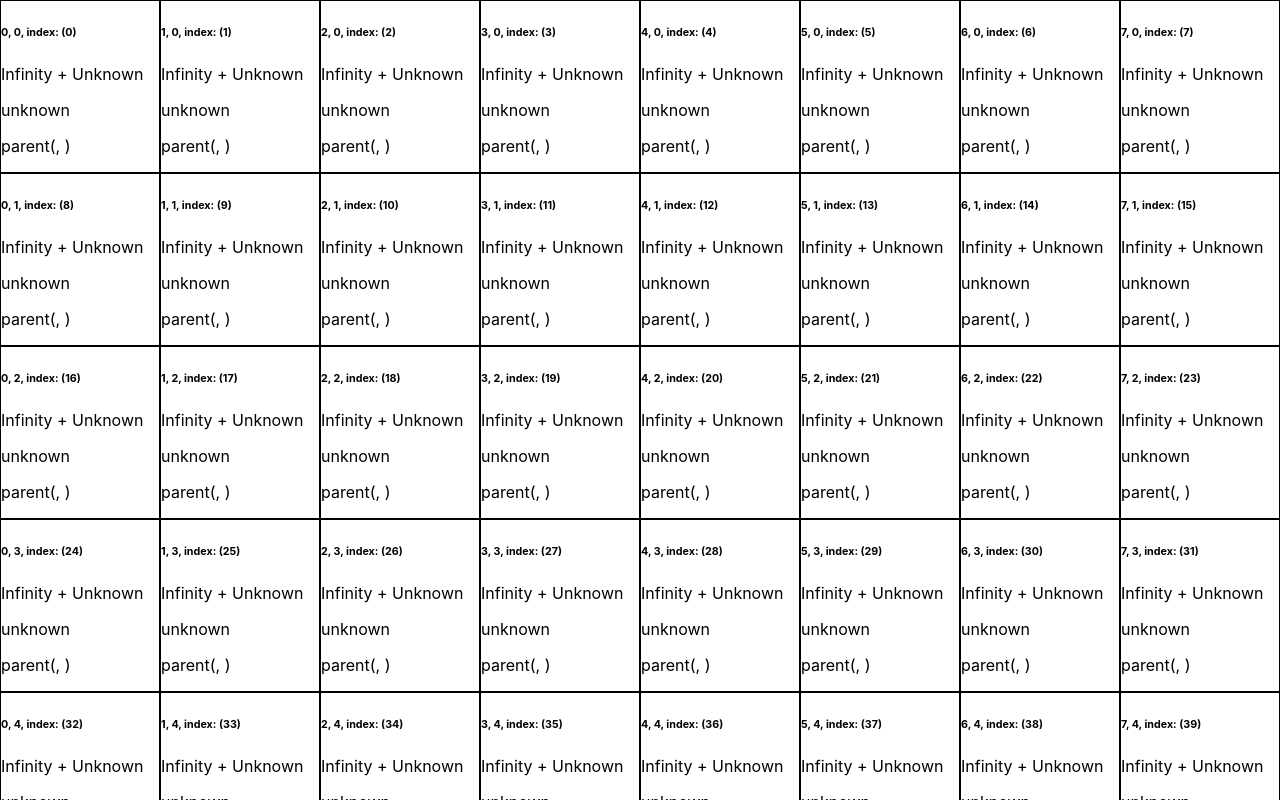
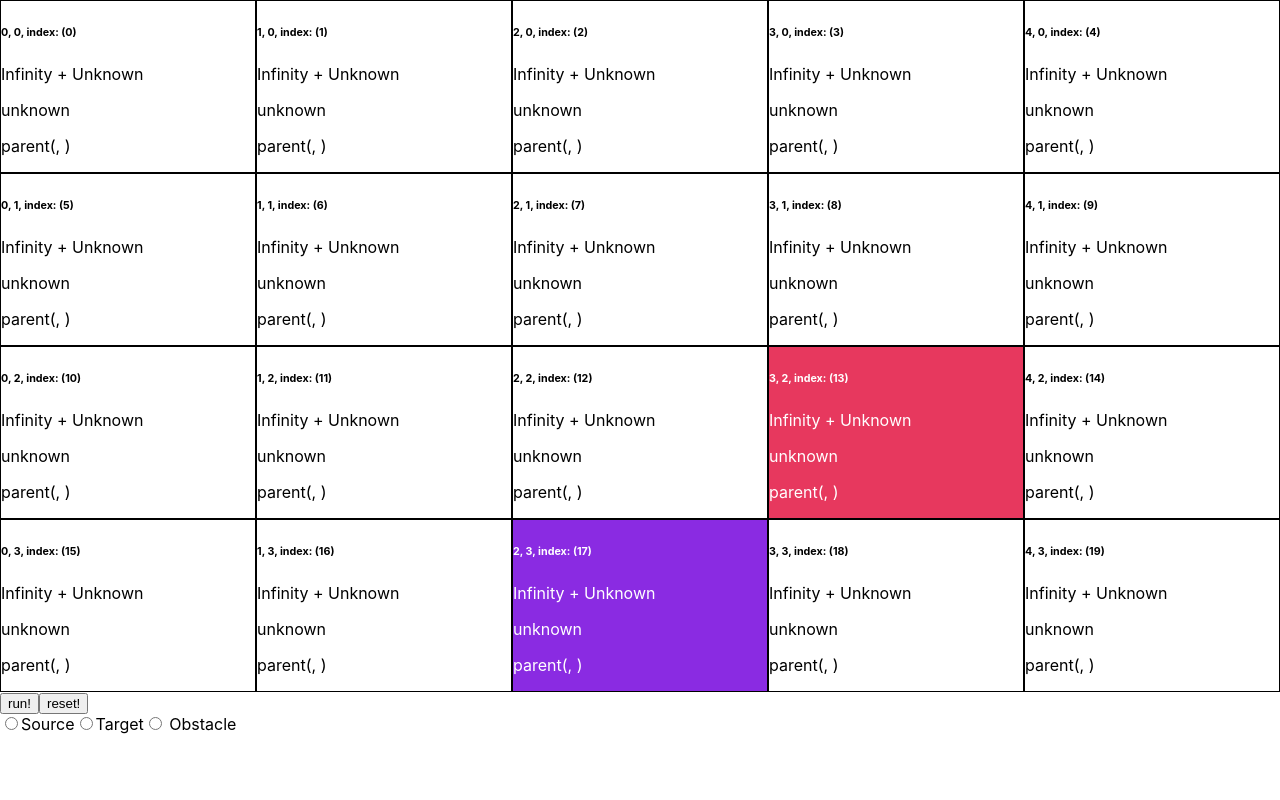
Before and after one commit to SerBABA/a_star_react, a React (Create React App) app in the folder app/: page / in a window 1280 px wide. Shown: the top 800 px of the page. Built offline with nearby package versions, Linux system fonts and the light colour scheme.

Commit message:
target and source selection visual implemention has been added & prevention of obstacle, target and source overlap! (source can be target)

```diff
--- a/app/src/App.css
+++ b/app/src/App.css
@@ -8,21 +8,34 @@
 
 .state-unknown {
   background-color: white;
+  color: black;
 }
 
 .state-seen {
   background-color: rgb(133, 231, 255);
+  color: black;
 }
 
 .state-path {
   background-color: rgba(253, 255, 111, 0.897);
+  color: black;
 }
 
 .state-processed {
   background-color: rgb(127, 255, 110);
+  color: black;
 }
 
 .state-obstacle {
   background-color: black;
   color: #fff;
 }
+
+.source-type {
+  background-color: blueviolet;
+  color: #fff;
+}
+.target-type {
+  background-color: rgb(231, 56, 94);
+  color: #fff;
+}
--- a/app/src/App.tsx
+++ b/app/src/App.tsx
@@ -1,16 +1,16 @@
 import React, { useState } from "react";
-import { NodeClass, getAStarSteps, GridClass, nodeState } from "./a_star";
+import { NodeClass, getAStarSteps, GridClass, nodeState, Coords } from "./a_star";
 import "./App.css";
 
 const A_STAR_UPDATE_MS_DELAY = 45;
-const X_SIZE = 8;
-const Y_SIZE = 8;
+const X_SIZE = 5;
+const Y_SIZE = 4;
 
 enum changeEnum {
+  none = "none",
   target = "target",
   source = "source",
   obstacle = "obstacle",
-  none = "none",
 }
 
 function App() {
@@ -23,71 +23,93 @@ function App() {
 
   // Stores the actual coordiantes. unable to force the type sadly :(
   const [sourceCoords, setSourceCoords] = useState({ x: 2, y: 3 });
-  const [targetCoords, setTargetCoords] = useState({ x: 7, y: 2 });
+  const [targetCoords, setTargetCoords] = useState({ x: 3, y: 2 });
 
   // Stores the source and target nodes
   const sourceNode = grid.getNode(sourceCoords.x, sourceCoords.y);
   const targetNode = grid.getNode(targetCoords.x, targetCoords.y);
 
-  // Similar to a radio button
+  // Used to keep track of the user's decision of what action to perfrom on click of the grid!
   const [selectionType, setSelectionType] = useState(changeEnum.none);
-
-  // Accessing grid?
-  const getGrid = (): GridClass => {
-    return grid;
-  };
 
   // Handles the change of the target node.
   const handleChangeEnumAssignment = (x: number, y: number) => {
+    // Can't change source, target and obstacles while the A* is running.
     if (running) return;
 
+    let node = grid.getNode(x, y);
+
+    // This ensures the coordinates given for the node actually exist within the grid and we can modify it's parameters
+    if (node) {
       switch (selectionType) {
         case changeEnum.target:
+          // Prevents assignments of target if it has been assigned to obstacle already!
+          if (node.state === nodeState.obstacle) return;
+
           setTargetCoords({ x, y });
           break;
 
         case changeEnum.source:
+          // Prevents assignments of source if it has been assigned to obstacle already!
+          if (node.state === nodeState.obstacle) return;
+
           setSourceCoords({ x, y });
           break;
 
         case changeEnum.obstacle:
-        let node = grid.getNode(x, y);
+          // Prevents assignment of source and target nodes to an obstacle
+          if (sourceCoords.x === x && sourceCoords.y === y) return;
+          if (targetCoords.x === x && targetCoords.y === y) return;
+
+          // This implementes the toggle between Unknown state and the obstacle state when assigning an obstacke.
           let newValue = nodeState.obstacle;
-        if (node) {
-          // the new value
           if (node.state === nodeState.obstacle) {
             newValue = nodeState.unknown;
           }
 
-          // Update the visual
+          // Update the visual aspect
           var gridStateCopy = gridState.slice();
-          gridStateCopy[getGrid().getIndex(x, y)].state = newValue;
+          gridStateCopy[grid.getIndex(x, y)].state = newValue;
           setGridState(gridStateCopy);
 
-          // Update the grid state ++ add safety for non real nodes
+          // Update the grid state
           node.state = newValue;
           setGrid(grid);
-        }
+
           break;
 
         default:
           alert("Select an assignment please!");
       }
+    }
   };
 
   // This runs the software to create the history states.
   const handleRunClick = (sourceNode: NodeClass, targetNode: NodeClass) => {
+    // Perfroms the calculations!
     getAStarSteps(grid, sourceNode, targetNode)
-      .then((stateHistory) => {
+      .then((response) => {
+        // Prevents the grid from being changed while displaying the visualization!
         setRunning(true);
-        for (let i = 0; i < stateHistory.length; i++) {
+
+        // displays the steps of the algorithms with a constant delay
+        for (let i = 0; i < response.steps.length + 1; i++) {
           setTimeout(() => {
-            setGridState(stateHistory[i]);
-            if (i + 1 >= stateHistory.length) setRunning(false);
+            // If it is the final step it provides access the actions
+            // and displaying whether the algorithm found a path or not!
+            if (response.steps.length <= i) {
+              setRunning(false);
+              if (!response.result) alert("Couldn't find a path from the source to the target!");
+            } else {
+              // Updates the grid
+              setGridState(response.steps[i]);
+            }
           }, A_STAR_UPDATE_MS_DELAY * i);
         }
       })
-      .catch(() => {});
+      .catch(() => {
+        alert("Something went wrong during the action of getting the steps of the algorithm!");
+      });
   };
 
   // Resets the grid to its original state.
@@ -105,6 +127,8 @@ function App() {
           xSize={grid.xSize}
           ySize={grid.ySize}
           handleChange={handleChangeEnumAssignment}
+          source={sourceCoords}
+          target={targetCoords}
         ></Grid>
         <button onClick={() => handleRunClick(sourceNode, targetNode)} disabled={running}>
           run!
@@ -157,7 +181,14 @@ type gridProps = {
   xSize: number;
   ySize: number;
   handleChange: (x: number, y: number) => void;
+  source: Coords;
+  target: Coords;
 };
+enum gridNodeType {
+  normal = "normal",
+  target = "target",
+  source = "source",
+}
 function Grid(props: gridProps) {
   return (
     <div
@@ -168,7 +199,21 @@ function Grid(props: gridProps) {
       }}
     >
       {props.grid.map((node, index) => {
-        return <Slot data={node} key={index} item={index} handleChange={props.handleChange} />;
+        let gridNodeTypeForNode = gridNodeType.normal;
+        if (node.x === props.source.x && node.y === props.source.y) {
+          gridNodeTypeForNode = gridNodeType.source;
+        } else if (node.x === props.target.x && node.y === props.target.y) {
+          gridNodeTypeForNode = gridNodeType.target;
+        }
+        return (
+          <Slot
+            data={node}
+            key={index}
+            index={index}
+            handleChange={props.handleChange}
+            gridNodeType={gridNodeTypeForNode}
+          />
+        );
       })}
     </div>
   );
@@ -177,19 +222,20 @@ function Grid(props: gridProps) {
 // Slot represents a node on a grid.
 type slotProps = {
   data: NodeClass;
-  item: number;
+  index: number;
   handleChange: (x: number, y: number) => void;
+  gridNodeType: gridNodeType;
 };
 function Slot(props: slotProps) {
   const data = props.data;
 
   return (
     <div
-      className={`square-slot state-${data.state}`}
+      className={`square-slot state-${data.state} ${props.gridNodeType}-type`}
       onClick={() => props.handleChange(data.x, data.y)}
     >
       <h6>
-        {data.x}, {data.y}, index: ({props.item})
+        {data.x}, {data.y}, index: ({props.index})
       </h6>
       <p>
         {data.knownDistance} + {data.endDistance || "Unknown"}
--- a/app/src/a_star.ts
+++ b/app/src/a_star.ts
@@ -175,14 +175,21 @@ function addNewStateEntry(stateHistory: NodeClass[][], newState: NodeClass[]) {
   stateHistory.push(Lodash.cloneDeep(newState));
 }
 
+type promiseAstarSteps = {
+  steps: NodeClass[][];
+  result: boolean;
+};
+
 // Generates the steps to present to generate the A* algorithm steps
 export async function getAStarSteps(
   grid: GridClass,
   source: NodeClass,
   target: NodeClass
-): Promise<NodeClass[][]> {
+): Promise<promiseAstarSteps> {
   // ensure we have a consistent start state if it is re-run
   await grid.resetGridState();
+  // determines if we have found a path from the target to the start (default yes)
+  let foundPath = true;
 
   // initialize the source node.
   let sourceNode = grid.getNode(source.x, source.y);
@@ -261,7 +268,9 @@ export async function getAStarSteps(
       }
       addNewStateEntry(stateHistory, grid.state);
     }
+  } else {
+    foundPath = false;
   }
 
-  return stateHistory;
+  return { steps: stateHistory, result: foundPath };
 }
```
Lines whose indentation alone changed are shown as unchanged.
